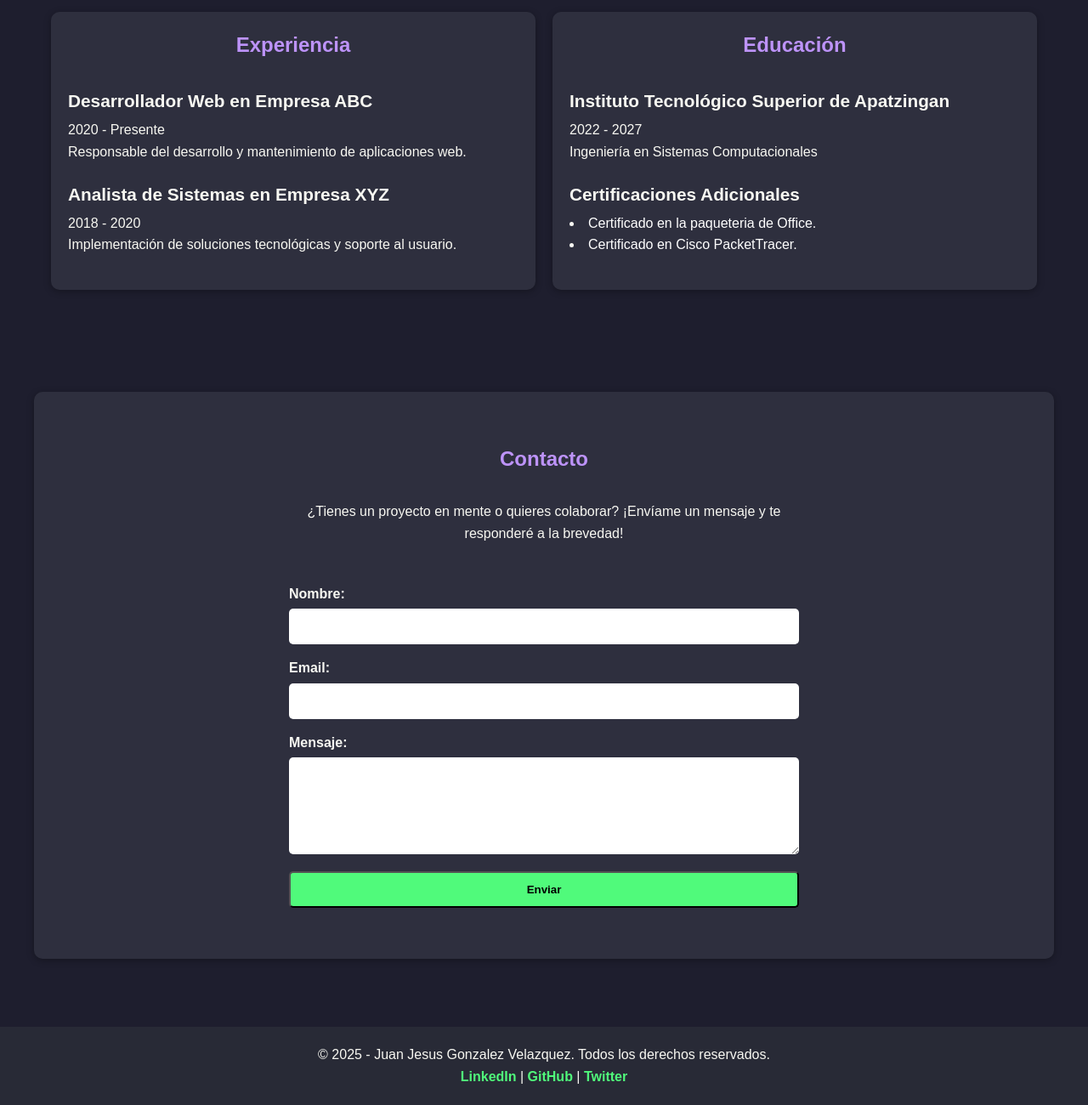
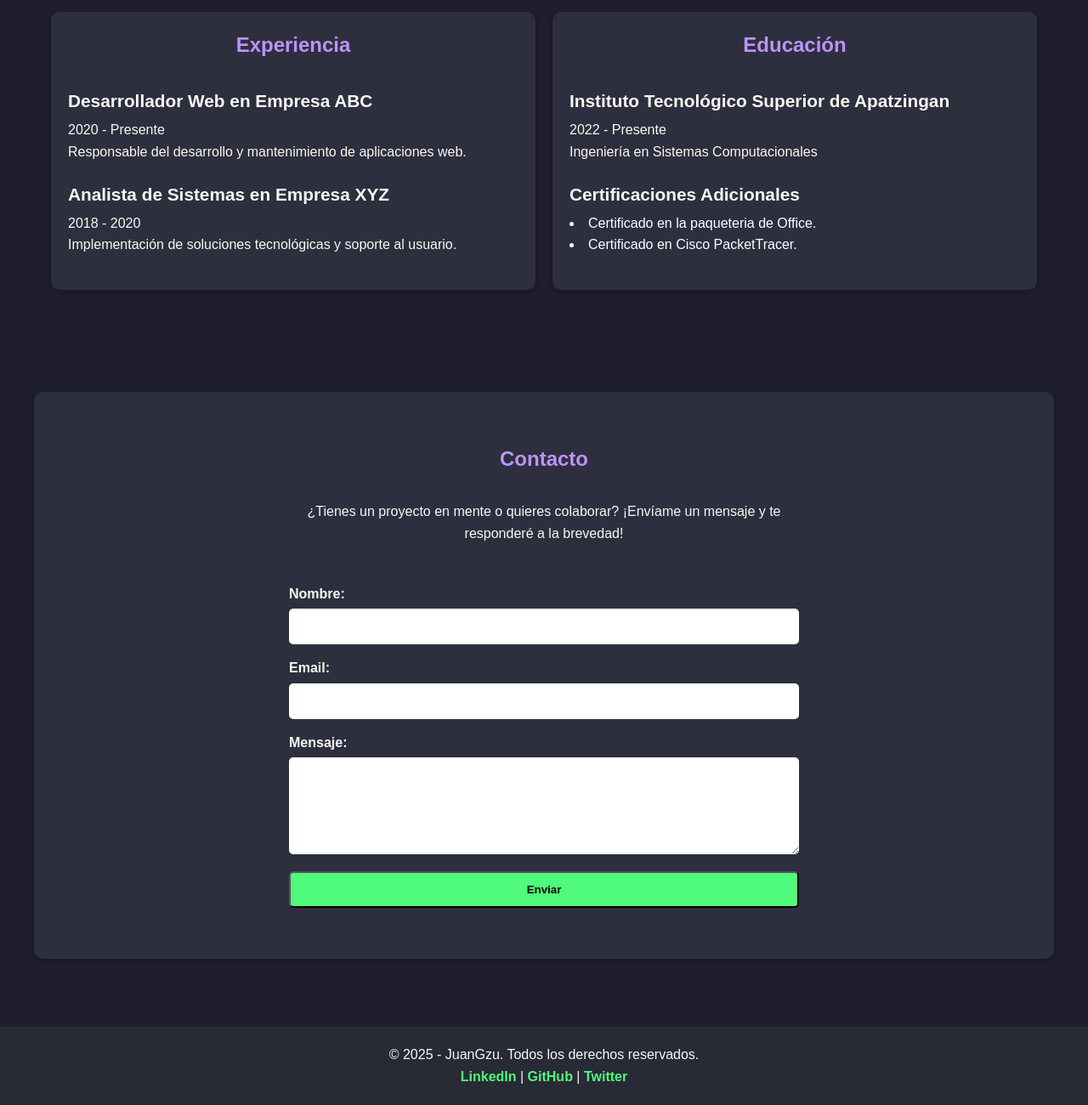
Before and after one commit to JuanGzu/JuanGzu-ProgramacionWeb, a plain HTML site: page Unidad 2/PortafolioDeTareas/3.Curriculum/index.html in a window 1280 px wide. Shown: the part 1505-2805 px from the top of the page at 85% size. Drawn offline with Linux system fonts and the light colour scheme.

Commit message:
Cambio1_27-03-25

```diff
--- a/Unidad 2/PortafolioDeTareas/3.Curriculum/index.html
+++ b/Unidad 2/PortafolioDeTareas/3.Curriculum/index.html
@@ -95,7 +95,7 @@
       <h2>Educación</h2>
       <div class="item-box">
         <h3>Instituto Tecnológico Superior de Apatzingan</h3>
-        <span>2022 - 2027</span>
+        <span>2022 - Presente</span>
         <p>Ingeniería en Sistemas Computacionales</p>
       </div>
       <div class="item-box">
@@ -129,7 +129,7 @@
   <!-- Footer -->
   <footer class="main-footer">
     <p>
-      © 2025 - Juan Jesus Gonzalez Velazquez. Todos los derechos reservados.
+      © 2025 - JuanGzu. Todos los derechos reservados.
       <br />
       <a href="#">LinkedIn</a> | <a href="https://github.com/JuanGzu">GitHub</a> | <a href="#">Twitter</a>
     </p>
```
